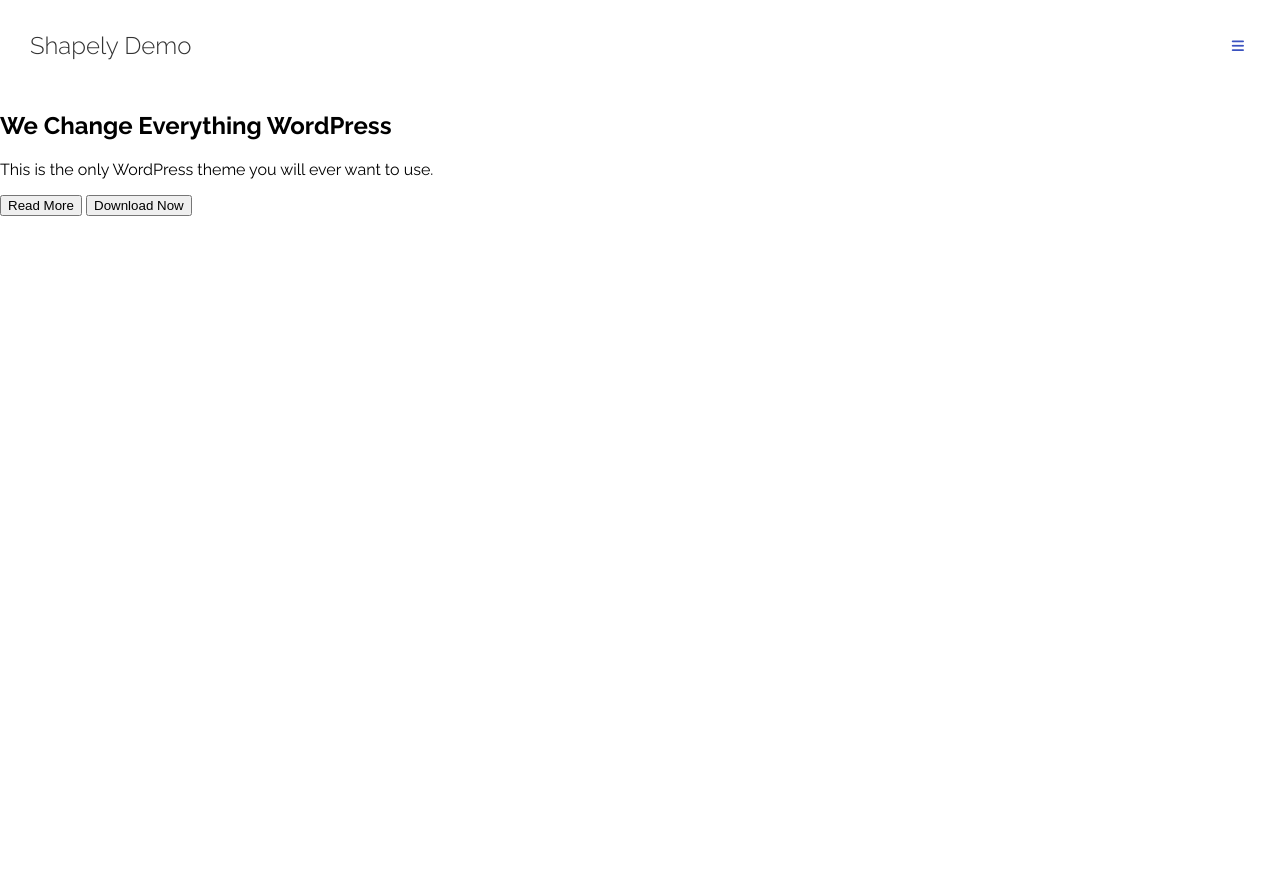
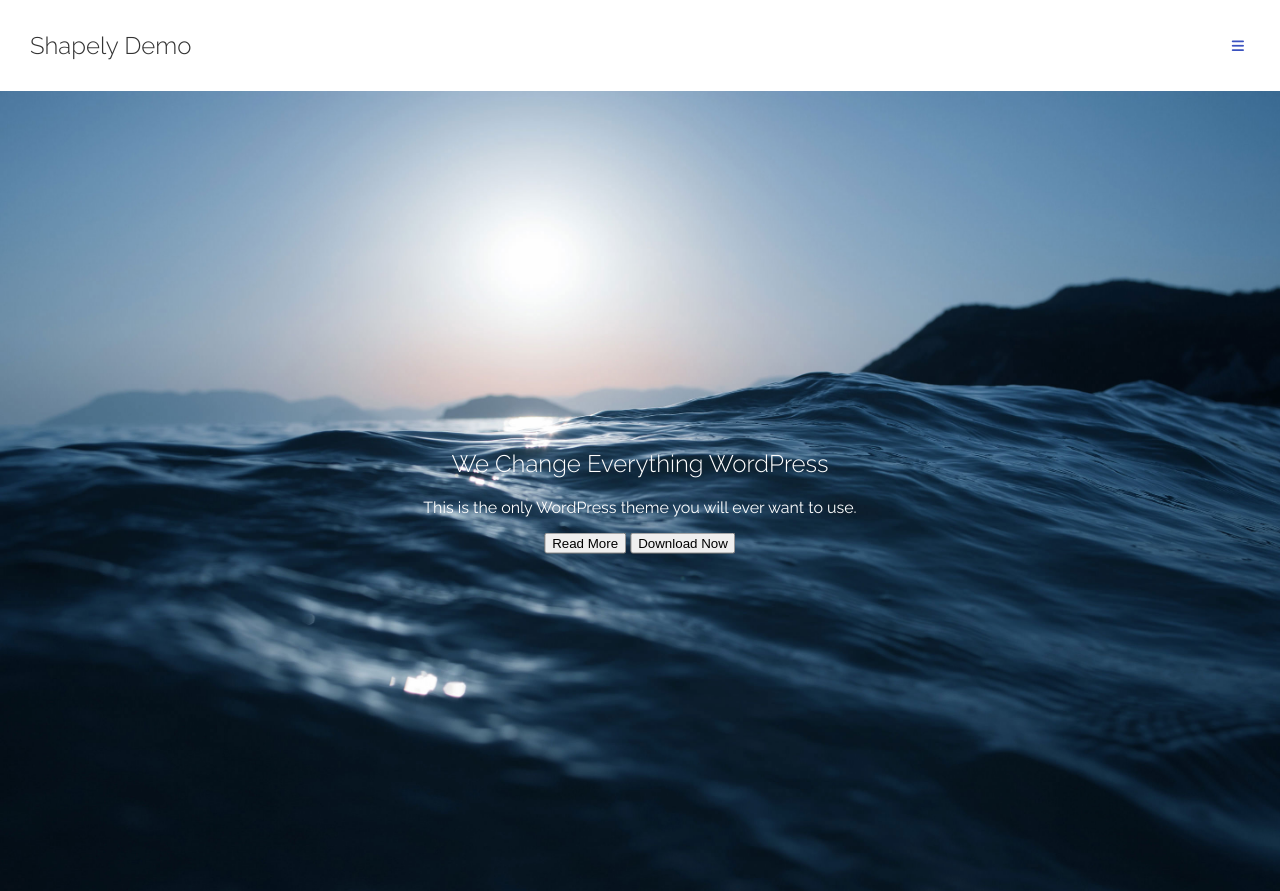
Before and after one commit to MariusCodeAcademy/Feu8_1_git_teamForlders, a plain HTML site: page MariusA/index.html in a window 1280 px wide. Before the commit the page ends 800 px from the top, so only its background shows below. Drawn offline with Linux system fonts and the light colour scheme.

Commit message:
introSection parallax background

```diff
--- a/MariusA/index.html
+++ b/MariusA/index.html
@@ -39,11 +39,14 @@
     </header>
 
     <section class="introSection">
-        <h2 class="introTitle">We Change Everything WordPress</h2>
-        <p class="introText">This is the only WordPress theme you will ever want to use.</p>
-        <div class="introBtnDiv">
-            <button class="caps btn btnPurple">Read More</button>
-            <button class="caps btn btnTransparent">Download Now</button>
+        <div class="background"></div>
+        <div class="introElements">
+            <h2 class="introTitle">We Change Everything WordPress</h2>
+            <p class="introText">This is the only WordPress theme you will ever want to use.</p>
+            <div class="introBtnDiv">
+                <button class="caps btn btnPurple">Read More</button>
+                <button class="caps btn btnTransparent">Download Now</button>
+            </div>
         </div>
     </section>
 </body>
--- a/MariusA/style.css
+++ b/MariusA/style.css
@@ -12,6 +12,10 @@
 
 ul {
   list-style: none;
+}
+
+img {
+  max-width: 100%;
 }
 
 /* Global */
@@ -42,3 +46,32 @@
 .hidden {
   display: none;
 }
+
+/* Intro */
+.introSection {
+  position: relative;
+  color: white;
+  height: 100vh;
+}
+
+.background {
+  background-image: url('./images/photo-1443527216320-7e744084f5a7-1.jpg');
+  background-attachment: fixed;
+  background-position: center;
+  background-size: cover;
+  min-height: 100vh;
+}
+
+.introElements {
+  position: absolute;
+  text-align: center;
+  margin-left: auto;
+  margin-right: auto;
+  left: 50%;
+  top: 50%;
+  transform: translate(-50%, -50%);
+}
+
+.introTitle {
+  font-weight: 300;
+}
```
Also changed, not shown: MariusA/images/photo-1443527216320-7e744084f5a7-1.jpg (added).
